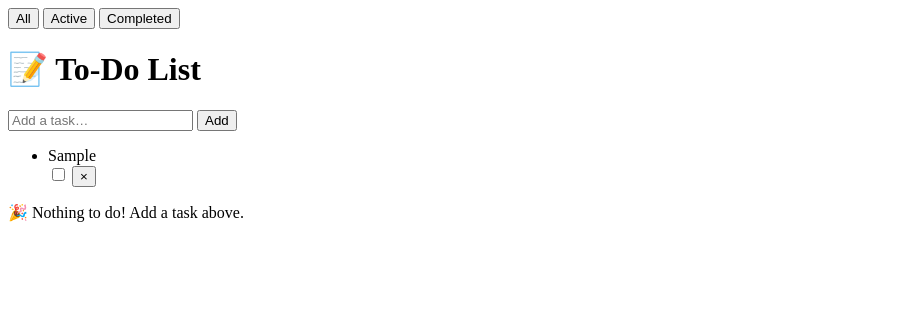
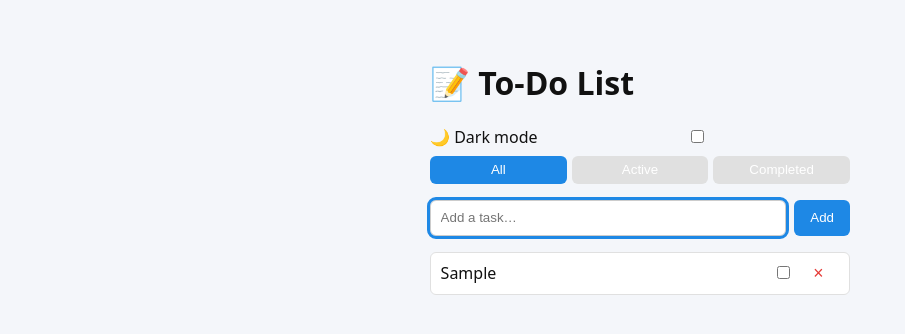
Before and after one commit to Aina316/todo-app, a plain HTML site: page index.html in a window 1280 px wide. Both pictures are taken after typing "Sample" into the empty fields and a click on the button "Add". Shown: the whole page, without its empty margins (0-905 px from the left). Drawn offline with Linux system fonts and the light colour scheme.

Commit message:
More functionality

```diff
--- a/app.js
+++ b/app.js
@@ -1,104 +1,144 @@
-// Select the form element with the ID 'todo-form'
-const form  = document.getElementById('todo-form');
+/*
+ * app.js – Vanilla JavaScript To‑Do List
+ * Features:
+ *  • CRUD operations (add / complete / delete)
+ *  • LocalStorage persistence
+ *  • Filter tabs: All / Active / Completed
+ *  • Theme toggle (light / dark) with persistence
+ *  • Keyboard accessibility + live‑region announcements
+ *  • Empty‑state message
+ *  • Subtle add/delete animations
+ */
 
-// Select the input element with the ID 'todo-input'
-const input = document.getElementById('todo-input');
+// ---------- DOM references ----------
+const form = document.getElementById("todo-form");
+const input = document.getElementById("todo-input");
+const list = document.getElementById("todo-list");
+const emptyState = document.getElementById("empty-state");
+const filtersNav = document.getElementById("filters");
+const themeToggle = document.getElementById("theme-checkbox");
+const srAlert = document.getElementById("sr-alert");
 
-// Select the list element with the ID 'todo-list'
-const list  = document.getElementById('todo-list');
+let currentFilter = "all";
 
-// Add an event listener to the form to handle the submit event
-form.addEventListener('submit', (e) => {
-    e.preventDefault(); // Prevent the default form submission behavior
-    const text = input.value.trim(); // Get the trimmed value of the input field
-    if (!text) return; // If the input is empty, do nothing
-    addTask(text); // Call the addTask function to add the new task
-    input.value = ''; // Clear the input field
+// ---------- THEME ----------
+const savedTheme = localStorage.getItem("theme") || "light";
+setTheme(savedTheme);
+// reflect saved choice in UI
+themeToggle.checked = savedTheme === "dark";
+
+// toggle handler
+themeToggle.addEventListener("change", () => {
+  setTheme(themeToggle.checked ? "dark" : "light");
 });
 
-// Function to add a task to the list
-function addTask(text, completed = false) {
-    const li = document.createElement('li'); // Create a new list item element
-    if (completed) li.classList.add('completed'); // Add 'completed' class if the task is completed
-
-    // Set the inner HTML of the list item with the task text and controls
-    li.innerHTML = `
-      <span>${text}</span> <!-- Display the task text -->
-      <div>
-        <input type="checkbox" ${completed ? 'checked' : ''}/> <!-- Checkbox for marking task as completed -->
-        <button class="delete-btn">&times;</button> <!-- Button to delete the task -->
-      </div>
-    `;
-
-    // Add an event listener to the checkbox to toggle the 'completed' class
-    li.querySelector('input[type="checkbox"]').addEventListener('change', () => {
-      li.classList.toggle('completed'); // Toggle the 'completed' class on the list item
-      save(); // Save the updated task list to localStorage
-    });
-
-    // Add an event listener to the delete button to remove the task
-    li.querySelector('.delete-btn').addEventListener('click', () => {
-      li.remove(); // Remove the list item from the DOM
-      save(); // Save the updated task list to localStorage
-    });
-
-    list.appendChild(li); // Append the new list item to the task list
-    save(); // Save the updated task list to localStorage
-    refreshEmptyState(); // Refresh the empty state of the task list
-    announce(`Added task ${text}`); // Announce the addition of the task for screen readers
+function setTheme(mode) {
+  document.documentElement.setAttribute("data-theme", mode);
+  localStorage.setItem("theme", mode);
 }
 
-// Function to save the current task list to localStorage
-function save() {
-    const tasks = [...list.children].map(li => ({ // Map each list item to an object
-      text: li.querySelector('span').textContent, // Get the task text
-      completed: li.classList.contains('completed') // Check if the task is completed
-    }));
-    localStorage.setItem('tasks', JSON.stringify(tasks)); // Save the task list as a JSON string in loca
-    refreshEmptyState(); // Refresh the empty state of the task list
+// ---------- ACCESSIBILITY ANNOUNCEMENTS ----------
+function announce(msg) {
+  srAlert.textContent = msg;
+  // Clear region after announcement so it can be reused
+  setTimeout(() => (srAlert.textContent = ""), 1000);
 }
 
-// Function to load the task list from localStorage
-function load() {
-    const tasks = JSON.parse(localStorage.getItem('tasks')) || []; // Parse the task list from localStorage or use an empty array
-    tasks.forEach(t => addTask(t.text, t.completed)); // Add each task to the list
+// ---------- PERSISTENCE ----------
+function save() {
+  const tasks = [...list.children].map((li) => ({
+    text: li.querySelector("span").textContent,
+    completed: li.classList.contains("completed"),
+  }));
+  localStorage.setItem("tasks", JSON.stringify(tasks));
 }
 
-load(); // Call the load function once when the page loads
-
-
-const srAlert = document.getElementById('sr-alert');
-
-function announce(msg) {
-  srAlert.textContent = msg;          // screen reader says it
-  setTimeout(() => (srAlert.textContent = ''), 1000);
+function load() {
+  const stored = JSON.parse(localStorage.getItem("tasks")) || [];
+  stored.forEach((t) => addTask(t.text, t.completed, false));
 }
 
-announce(`Added task ${text}`);
-announce(`Deleted task ${text}`);
-announce(`Marked ${text} ${checked ? 'complete' : 'active'}`);
+// ---------- UI HELPERS ----------
+function refreshEmptyState() {
+  emptyState.classList.toggle("hidden", list.children.length !== 0);
+}
 
-function refreshEmptyState() {
-    document.getElementById('empty-state')
-            .classList.toggle('hidden', list.children.length !== 0);
-  }
-  let currentFilter = 'all';
+function applyFilter() {
+  [...list.children].forEach((li) => {
+    const done = li.classList.contains("completed");
+    const visible =
+      currentFilter === "all" ||
+      (currentFilter === "active" && !done) ||
+      (currentFilter === "completed" && done);
+    li.style.display = visible ? "" : "none";
+  });
+}
 
-document.getElementById('filters').addEventListener('click', (e) => {
-  if (!e.target.matches('button')) return;
+// ---------- TASK CREATION & RENDER ----------
+function addTask(text, completed = false, shouldAnnounce = true) {
+  const li = document.createElement("li");
+  if (completed) li.classList.add("completed");
+
+  li.innerHTML = `
+    <span>${text}</span>
+    <div>
+      <input type="checkbox" aria-label="Mark task complete" ${
+        completed ? "checked" : ""
+      } />
+      <button class="delete-btn" aria-label="Delete task">&times;</button>
+    </div>`;
+
+  /* ----- Event listeners inside each <li> ----- */
+  // complete toggle
+  li.querySelector("input").addEventListener("change", (e) => {
+    li.classList.toggle("completed");
+    save();
+    applyFilter();
+    announce(`Marked '${text}' ${e.target.checked ? "completed" : "active"}`);
+  });
+
+  // delete
+  li.querySelector(".delete-btn").addEventListener("click", () => {
+    // collapse animation defined in CSS
+    li.style.animation = "collapse .25s forwards";
+    setTimeout(() => {
+      li.remove();
+      save();
+      refreshEmptyState();
+      applyFilter();
+      announce(`Deleted task ${text}`);
+    }, 250);
+  });
+
+  list.appendChild(li);
+  save();
+  refreshEmptyState();
+  applyFilter();
+  if (shouldAnnounce) announce(`Added task ${text}`);
+}
+
+// ---------- GLOBAL EVENT LISTENERS ----------
+// add
+form.addEventListener("submit", (e) => {
+  e.preventDefault();
+  const text = input.value.trim();
+  if (!text) return;
+  addTask(text);
+  input.value = "";
+  input.focus();
+});
+
+// filter buttons
+filtersNav.addEventListener("click", (e) => {
+  if (!e.target.matches("button")) return;
   currentFilter = e.target.dataset.filter;
-  [...e.currentTarget.children].forEach(btn =>
-       btn.classList.toggle('active', btn === e.target));
+  [...filtersNav.children].forEach((btn) =>
+    btn.classList.toggle("active", btn === e.target)
+  );
   applyFilter();
 });
 
-function applyFilter() {
-  [...list.children].forEach(li => {
-    const done = li.classList.contains('completed');
-    const show =
-      currentFilter === 'all' ||
-      (currentFilter === 'active' && !done) ||
-      (currentFilter === 'completed' && done);
-    li.style.display = show ? '' : 'none';
-  });
-}
+// ---------- INITIAL BOOTSTRAP ----------
+load();
+refreshEmptyState();
+applyFilter();
--- a/index.html
+++ b/index.html
@@ -1,25 +1,36 @@
 <!DOCTYPE html>
 <html lang="en">
   <head>
-    <meta charset="UTF-8">
-    <meta name="viewport" content="width=device-width, initial-scale=1.0">
+    <meta charset="UTF-8" />
+    <meta name="viewport" content="width=device-width, initial-scale=1.0" />
     <title>Todo App</title>
+    <link rel="stylesheet" href="style.css" />
   </head>
   <body>
-    <main class ="container">
+    <main class="container">
+      <h1>📝 To-Do List</h1>
+      <label class="theme-toggle">
+        🌙 Dark mode
+        <input
+          type="checkbox"
+          id="theme-checkbox"
+          aria-label="Toggle dark mode"
+        />
+      </label>
       <nav id="filters" class="filters">
-            <button data-filter="all"       class="active">All</button>
+        <button data-filter="all" class="active">All</button>
         <button data-filter="active">Active</button>
         <button data-filter="completed">Completed</button>
       </nav>
 
-    <h1>📝 To-Do List</h1>
       <form id="todo-form">
-        <input id="todo-input"
+        <input
+          id="todo-input"
           type="text"
           placeholder="Add a task…"
           aria-label="Task description"
-       required />
+          required
+        />
 
         <button aria-label="Add task">Add</button>
       </form>
--- a/style.css
+++ b/style.css
@@ -1,80 +1,124 @@
-:root
-{
+:root {
   font-family: system-ui, sans-serif;
 }
-body
-{
-    display:flex;
-    justify-content:center;
-    padding:2rem;
-    background:#f4f6fa;
+body {
+  display: flex;
+  justify-content: center;
+  padding: 2rem;
+  background: #f4f6fa;
 }
-.container
-{
-    width:100%;
-    max-width:420px;
+.container {
+  width: 100%;
+  max-width: 420px;
 }
-form
-{
-    display:flex;
-    gap:0.5rem;
-    margin-bottom:1rem;
+form {
+  display: flex;
+  gap: 0.5rem;
+  margin-bottom: 1rem;
 }
-input
-{
-    flex:1;
-    padding:0.6rem;
-    border:1px solid #ccc;
-    border-radius:6px;
+input {
+  flex: 1;
+  padding: 0.6rem;
+  border: 1px solid #ccc;
+  border-radius: 6px;
 }
-button
-{
-    padding:0 1rem; border:none; border-radius:6px; background:#1e88e5; color:#fff; cursor:pointer;
+button {
+  padding: 0 1rem;
+  border: none;
+  border-radius: 6px;
+  background: #1e88e5;
+  color: #fff;
+  cursor: pointer;
 }
-ul
-{
-    list-style:none; padding:0;
+ul {
+  list-style: none;
+  padding: 0;
 }
-li
-{
-    padding:0.6rem; display:flex; justify-content:space-between; align-items:center; background:#fff; border:1px solid #e0e0e0; border-radius:6px; margin-bottom:0.5rem;
+li {
+  padding: 0.6rem;
+  display: flex;
+  justify-content: space-between;
+  align-items: center;
+  background: #fff;
+  border: 1px solid #e0e0e0;
+  border-radius: 6px;
+  margin-bottom: 0.5rem;
 }
-li.completed span
-{
-    text-decoration: line-through; color:#757575;
+li.completed span {
+  text-decoration: line-through;
+  color: #757575;
 }
-.delete-btn
-{
-    background:none; border:none; font-size:1.1rem; cursor:pointer; color:#e53935;
+.delete-btn {
+  background: none;
+  border: none;
+  font-size: 1.1rem;
+  cursor: pointer;
+  color: #e53935;
 }
 /* styles.css */
 .sr-only {
-    position:absolute;
-    left:-9999px; width:1px; height:1px;
-    overflow:hidden;
+  position: absolute;
+  left: -9999px;
+  width: 1px;
+  height: 1px;
+  overflow: hidden;
 }
 button:focus,
 input:focus {
-    outline:3px solid #1e88e5; /* visible focus ring */
+  outline: 3px solid #1e88e5; /* visible focus ring */
 }
-  #empty-state
-  {
-    color:#555; text-align:center; margin-top:1rem;
+#empty-state {
+  color: #555;
+  text-align: center;
+  margin-top: 1rem;
 }
-  .hidden
-  {
-    display:none;
+.hidden {
+  display: none;
 }
-  .filters
-  {
-    display:flex; gap:.3rem; margin:.5rem 0 1rem;
+.filters {
+  display: flex;
+  gap: 0.3rem;
+  margin: 0.5rem 0 1rem;
 }
-  .filters button
-   {
-    flex:1; padding:.4rem; border:none; border-radius:6px;
-    background:#e0e0e0; cursor:pointer;
+.filters button {
+  flex: 1;
+  padding: 0.4rem;
+  border: none;
+  border-radius: 6px;
+  background: #e0e0e0;
+  cursor: pointer;
 }
-  .filters .active
-  {
-    background:#1e88e5; color:#fff;
+.filters .active {
+  background: #1e88e5;
+  color: #fff;
 }
+:root {
+  --bg: #f4f6fa;
+  --card: #fff;
+  --text: #111;
+  --primary: #1e88e5;
+}
+
+/* dark overrides */
+[data-theme="dark"] {
+  --bg: #121212;
+  --card: #1e1e1e;
+  --text: #eee;
+}
+
+body {
+  background: var(--bg);
+  color: var(--text);
+}
+button {
+  background: var(--primary);
+}
+li {
+  background: var(--card);
+}
+.theme-toggle {
+  display: flex;
+  align-items: center;
+  gap: 0.4rem;
+  margin-bottom: 0.5rem;
+}
```
Lines whose indentation alone changed are shown as unchanged.
